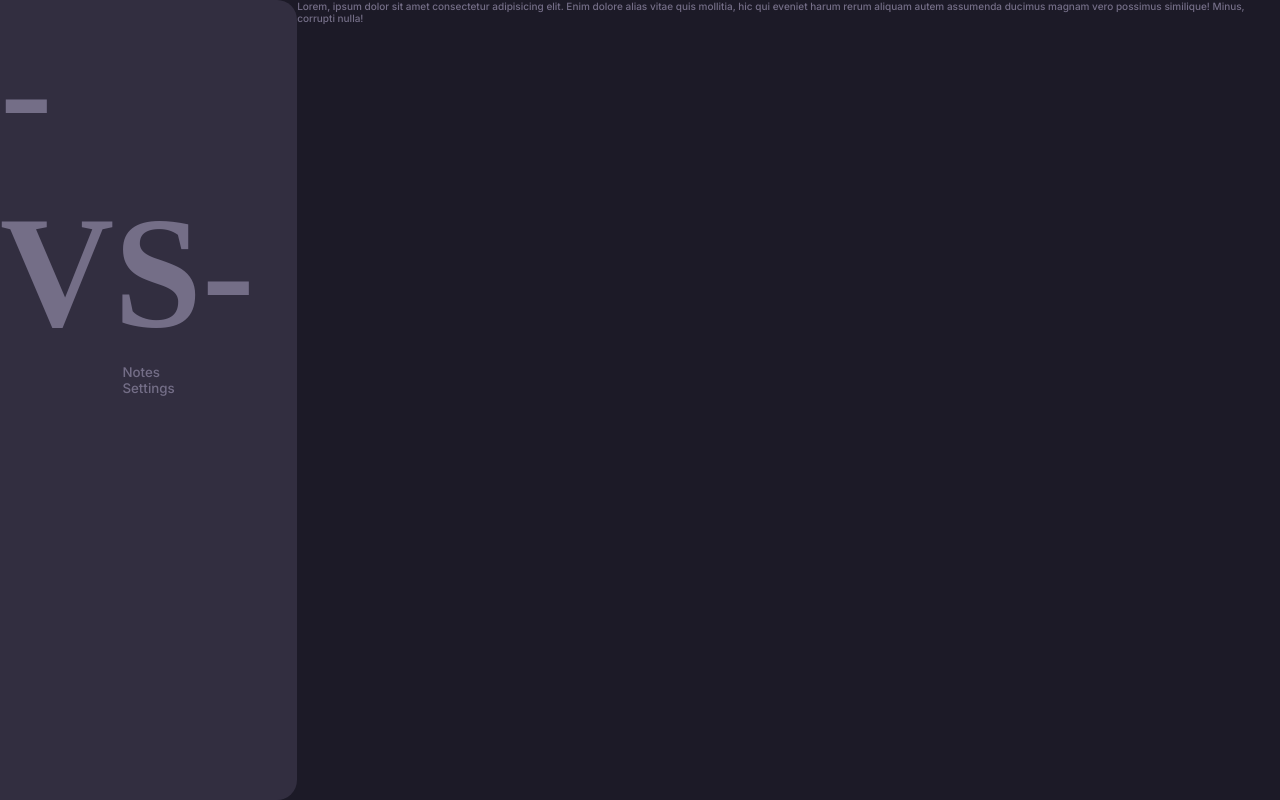
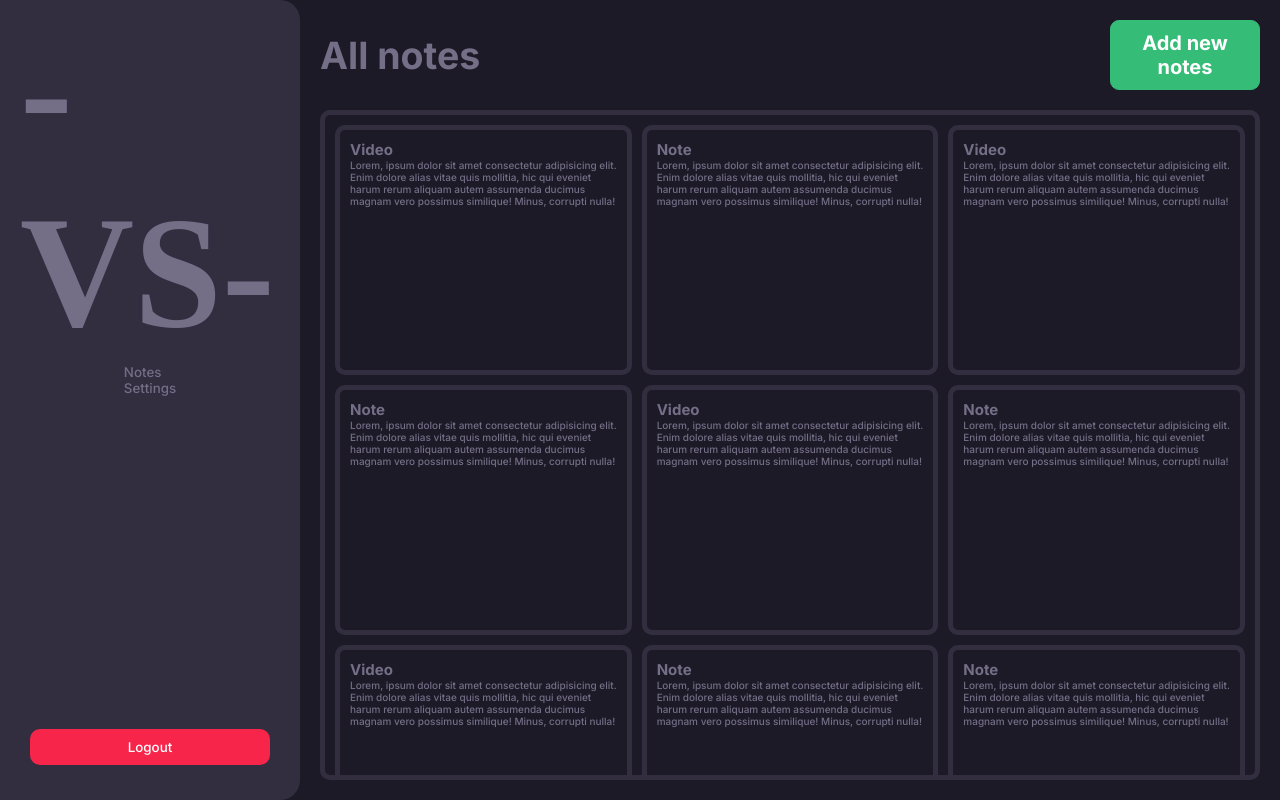
Before and after one commit to eduardodias2/CS-IA-2, a React (Vite) app: page / in a window 1280 px wide. Built offline with nearby package versions, Linux system fonts and the light colour scheme; a web font is replaced by a local one.

Commit message:
commit front-end almost done

```diff
--- /dev/null
+++ b/index.js
@@ -0,0 +1,6 @@
+
+const express = require('express');
+
+const app = express();
+
+app.listen(5173);
--- a/package.json
+++ b/package.json
@@ -9,6 +9,7 @@
     "preview": "vite preview"
   },
   "dependencies": {
+    "express": "^4.18.2",
     "formik": "^2.2.9",
     "react": "^18.2.0",
     "react-dom": "^18.2.0",
--- a/src/Pages/Home/index.jsx
+++ b/src/Pages/Home/index.jsx
@@ -1,25 +1,50 @@
 import { Container } from "./styles";
-import { Logo } from "../../components/Logo"
+import { Logo } from "../../components/Logo";
 import { Anchors } from "../../components/Anchors";
 import { Note } from "../../components/Note";
+import { Button } from "../../components/Button";
 
-export function Home () {
+export function Home() {
   return (
     <Container>
-
       <aside>
-      <Logo />
+        <Logo />
         <nav>
-        <Anchors href="#" text="Notes" />
-        <Anchors href="#" text="Settings" />
+          <ul>
+            <li>
+              <Anchors href="#" text="Notes" />
+            </li>
+            <li>
+              <Anchors href="#" text="Settings" />
+            </li>
+          </ul>
         </nav>
+        <Button type="submit" text="Logout" />
       </aside>
       <section>
-        <div className="page-wrapper">
-          <Note />
+        <header>
+          <h1>All notes</h1>
+          <Button text="Add new notes" />
+        </header>
+        <div className="note-wrapper">
+          <div className="notes">
+            <Note noteType="Video" />
+            <Note noteType="Note" />
+            <Note noteType="Video" />
+            <Note noteType="Note" />
+            <Note noteType="Video" />
+            <Note noteType="Note" />
+            <Note noteType="Video" />
+            <Note noteType="Note" />
+            <Note noteType="Note" />
+            <Note noteType="Note" />
+            <Note noteType="Note" />
+            <Note noteType="Note" />
+          </div>
+
+
         </div>
       </section>
-
     </Container>
-  )
+  );
 }
--- a/src/Pages/Home/styles.js
+++ b/src/Pages/Home/styles.js
@@ -2,18 +2,23 @@
 
 export const Container = styled.div`
   display: flex;
-   flex-direction: row;
-   justify-content: space-between;
-   align-items: flex-start;
+  align-items: center;
   height: 100vh;
-   width: 100vw;
   aside {
-    background-color: ${({theme}) => theme.COLORS.BACKGROUND_700};
+    background-color: ${({ theme }) => theme.COLORS.BACKGROUND_700};
     display: flex;
     flex-direction: column;
     align-items: center;
+    position: fixed;
     height: 100%;
+    width: 30rem;
     border-radius: 0 2rem 2rem 0;
+    padding: 0 2rem;
+    > button {
+      position: absolute;
+      bottom: 3.5rem;
+      width: 80%;
+    }
   }
   nav {
     display: flex;
@@ -23,6 +28,48 @@
     width: 100%;
     height: 50px;
   }
-
-
-`
+  section {
+    width: 100%;
+    height: 100%;
+    display: flex;
+    flex-direction: column;
+    align-items: center;
+    gap: 2rem;
+    margin-left: 30rem;
+    padding: 2rem;
+  }
+  header {
+    width: 100%;
+    font-size: 2.5em;
+    display: flex;
+    justify-content: space-between;
+    align-items: center;
+    button {
+      color: #ffffff;
+      font-family: "Inter";
+      font-weight: bold;
+      padding: 1rem;
+      width: 15rem;
+      font-size: 20px;
+      background-color: transparent;
+      border: none;
+      border: 1px solid #35bd78;
+      border-radius: 9px;
+      background: #35bd78;
+    }
+  }
+  .note-wrapper {
+    width: 100%;
+    border: 0.5rem solid ${({ theme }) => theme.COLORS.BACKGROUND_700};
+    border-radius: 1rem;
+    padding: 1rem;
+    justify-content: center;
+    overflow-y: scroll;
+  }
+  .notes {
+    display: grid;
+    grid-template-columns: 1fr 1fr 1fr;
+    flex-wrap: wrap;
+    gap: 1rem 1rem;
+  }
+`;
--- a/src/Pages/Login/styles.js
+++ b/src/Pages/Login/styles.js
@@ -11,7 +11,6 @@
         display: flex;
         flex-direction: column;
         justify-content: center;
-
         border: 2px solid ${({theme}) => theme.COLORS.BACKGROUND_500};
         border-radius: 1rem;
         padding: 1.5rem;
--- a/src/components/Button/index.jsx
+++ b/src/components/Button/index.jsx
@@ -2,10 +2,8 @@
 
 export function Button({ form, type, name, text, method }) {
   return (
-    <Container>
-      <button form={form} type={type} name={name} formmethod={method}>
-        {text}
-      </button>
+    <Container form={form} type={type} name={name} formmethod={method}>
+      {text}
     </Container>
   );
 }
--- a/src/components/Button/styles.js
+++ b/src/components/Button/styles.js
@@ -1,11 +1,10 @@
 import styled from "styled-components";
 
-export const Container = styled.div`
-    button {
-        background-color: ${({theme}) => theme.COLORS.BACKGROUND_E_700};
-        padding: 1rem 2rem;
-        border: none;
-        color: ${({theme})=> theme.COLORS.FONT_300};
-        border-radius: 1rem;
-    }
-`
+export const Container = styled.button`
+  width: 100%;
+  background-color: ${({ theme }) => theme.COLORS.BACKGROUND_E_700};
+  padding: 1rem 2rem;
+  border: none;
+  color: ${({ theme }) => theme.COLORS.FONT_300};
+  border-radius: 1rem;
+`;
--- a/src/components/Input/styles.js
+++ b/src/components/Input/styles.js
@@ -15,6 +15,10 @@
     width: 100%;
   }
 
+  input:focus {
+    outline: none;
+    border-color: ${({theme}) => theme.COLORS.BACKGROUND_E_700};
+  }
   label {
     font-size: 1.6rem;
     font-weight: 700;
--- a/src/components/Note/styles.js
+++ b/src/components/Note/styles.js
@@ -1,5 +1,9 @@
 import styled from "styled-components";
 
 export const Container = styled.div`
-
+  height: 250px;
+  width: 100%;
+  padding: 1rem;
+  border: 0.5rem solid ${({theme})=> theme.COLORS.BACKGROUND_700};
+  border-radius: 1rem;
 `
--- a/src/styles/global.js
+++ b/src/styles/global.js
@@ -26,4 +26,7 @@
 input:-webkit-autofill{
     -webkit-text-fill-color: ${({ theme }) => theme.COLORS.FONT_100} !important;
 }
+li {
+  list-style-type: none;
+}
 `;
```
Also changed, not shown: 1 other file (tests, documents, lock files or other folders). Lines whose indentation alone changed are shown as unchanged.
